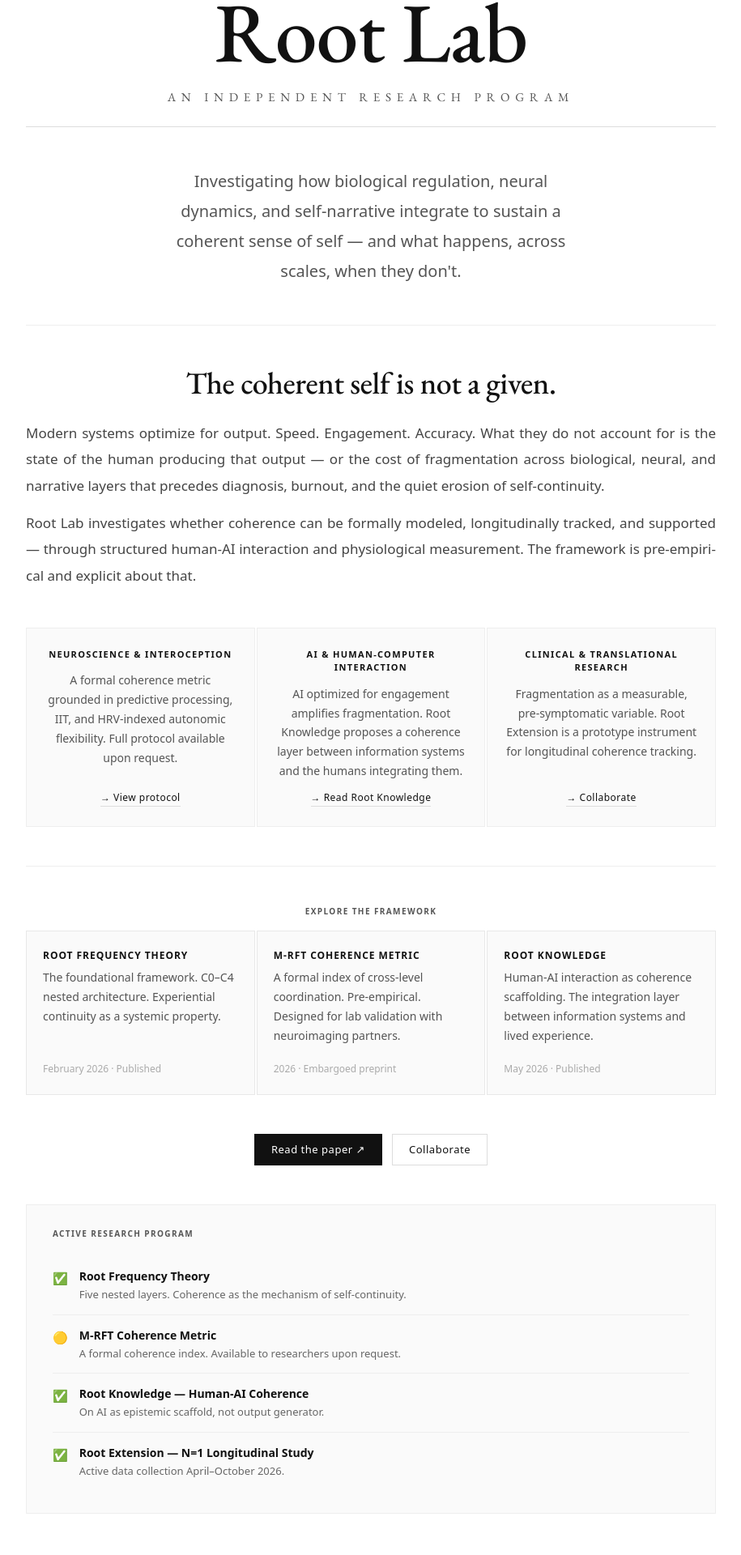
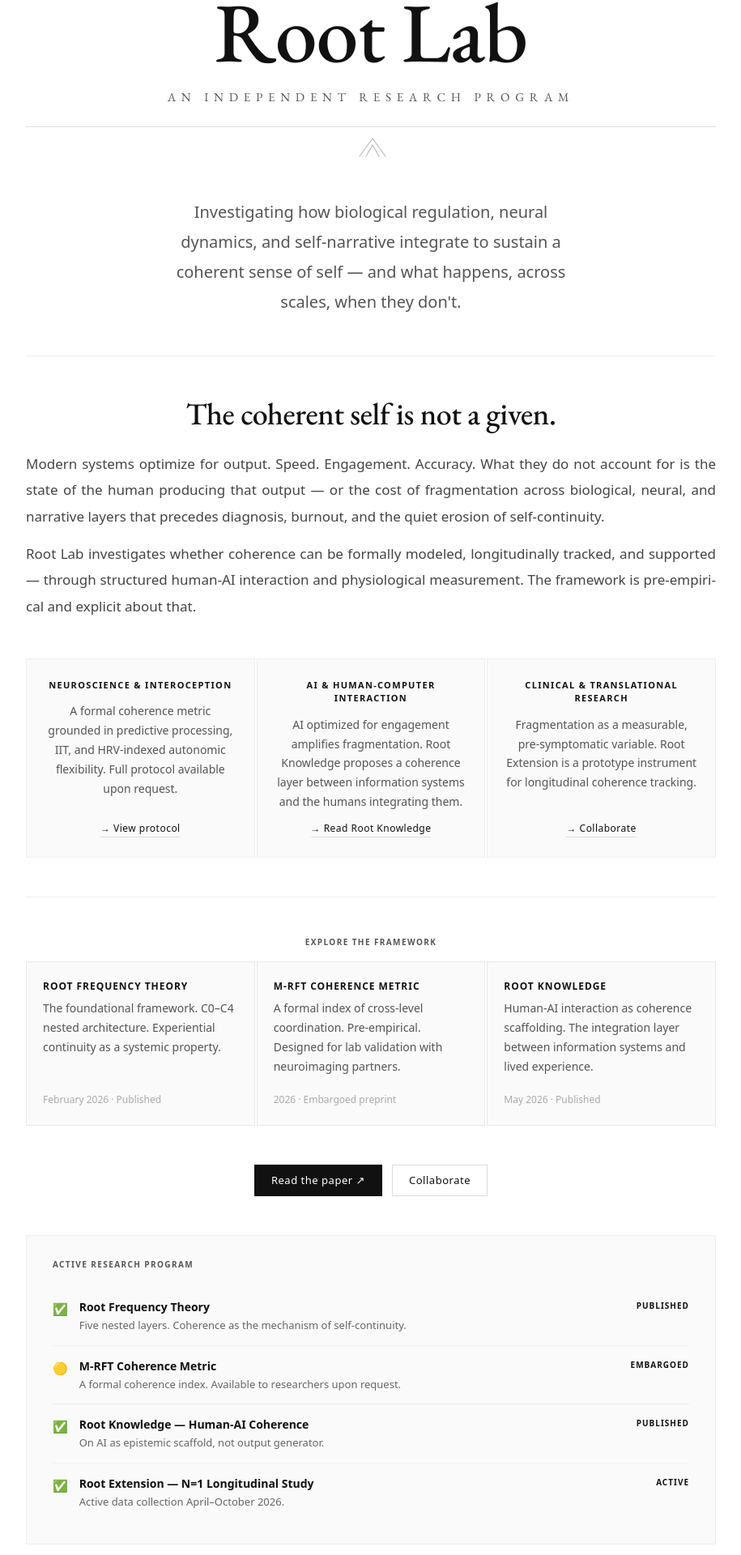
Before and after one commit to biaavanzo/avanzorft.github.io, a Next.js app: page / in a window 1280 px wide. Shown: the part 133-2053 px from the top of the page at 81% size, without its empty margins (182-1097 px from the left). Built offline with nearby package versions, Linux system fonts and the light colour scheme.

Commit message:
root symbol, status tag right

```diff
--- a/app/page.tsx
+++ b/app/page.tsx
@@ -55,6 +55,14 @@ export default function Home() {
           color: #555; text-transform: uppercase;
         }
         .hero-divider { width: 100%; height: 1px; background: #ddd; margin-top: 24px; }
+        .hero-root {
+          display: flex; justify-content: flex-start;
+          margin-top: 10px; padding-left: 4px;
+        }
+        .hero-root svg {
+          width: 36px; height: 28px; stroke: #bbb; stroke-width: 1.2;
+          fill: none; stroke-linecap: round; stroke-linejoin: round;
+        }
         .hero-desc {
           margin-top: 48px; color: #444; line-height: 1.85; text-align: center;
           width: 100%; max-width: 580px; margin-left: auto; margin-right: auto; padding: 0 24px;
@@ -65,8 +73,7 @@ export default function Home() {
           font-family: 'EB Garamond', Georgia, serif;
           font-size: clamp(28px, 4vw, 38px);
           font-weight: 500; color: #111; margin-bottom: 24px;
-          letter-spacing: -0.01em; line-height: 1.2;
-          text-align: center;
+          letter-spacing: -0.01em; line-height: 1.2; text-align: center;
         }
         .problem-block p {
           font-size: 17px; line-height: 1.9; color: #444;
@@ -91,9 +98,8 @@ export default function Home() {
         }
         .audience-text { font-size: 14px; line-height: 1.7; color: #555; font-family: system-ui; flex: 1; }
         .audience-link-text {
-          font-size: 12px; color: #111;
-          font-family: system-ui; letter-spacing: 0.04em;
-          border-bottom: 1px solid #ddd; padding-bottom: 1px;
+          font-size: 12px; color: #111; font-family: system-ui;
+          letter-spacing: 0.04em; border-bottom: 1px solid #ddd; padding-bottom: 1px;
         }
         .cards-section { margin-bottom: 0; }
         .cards-label {
@@ -145,6 +151,12 @@ export default function Home() {
         .status-row-left { display: flex; flex-direction: column; gap: 3px; flex: 1; }
         .status-title { font-size: 14px; color: #111; font-family: system-ui; font-weight: 700; }
         .status-desc { font-size: 13px; color: #666; font-family: system-ui; line-height: 1.5; }
+        .status-tag {
+          font-size: 10px; font-weight: 700; color: #111;
+          font-family: system-ui; letter-spacing: 0.1em;
+          text-transform: uppercase; white-space: nowrap;
+          flex-shrink: 0; margin-top: 2px;
+        }
         @media (max-width: 640px) {
           .header-inner { flex-direction: column; gap: 10px; padding: 12px 0; }
           main { padding-top: 100px; }
@@ -173,6 +185,12 @@ export default function Home() {
               <span className="hero-subtitle">An Independent Research Program</span>
             </div>
             <div className="hero-divider" />
+            <div className="hero-root">
+              <svg viewBox="0 0 36 28" xmlns="http://www.w3.org/2000/svg">
+                <polyline points="2,26 18,4 34,26" />
+                <polyline points="10,26 18,12 26,26" />
+              </svg>
+            </div>
           </div>
           <p className="hero-desc" style={{ fontSize: 20, fontWeight: 400, color: "#555" }}>
             Investigating how biological regulation, neural dynamics, and self-narrative integrate to sustain a coherent sense of self — and what happens, across scales, when they don&apos;t.
@@ -246,6 +264,7 @@ export default function Home() {
               <span className="status-title">Root Frequency Theory</span>
               <span className="status-desc">Five nested layers. Coherence as the mechanism of self-continuity.</span>
             </div>
+            <span className="status-tag">Published</span>
           </div>
 
           <div className="status-row">
@@ -254,6 +273,7 @@ export default function Home() {
               <span className="status-title">M-RFT Coherence Metric</span>
               <span className="status-desc">A formal coherence index. Available to researchers upon request.</span>
             </div>
+            <span className="status-tag">Embargoed</span>
           </div>
 
           <div className="status-row">
@@ -262,6 +282,7 @@ export default function Home() {
               <span className="status-title">Root Knowledge — Human-AI Coherence</span>
               <span className="status-desc">On AI as epistemic scaffold, not output generator.</span>
             </div>
+            <span className="status-tag">Published</span>
           </div>
 
           <div className="status-row">
@@ -270,6 +291,7 @@ export default function Home() {
               <span className="status-title">Root Extension — N=1 Longitudinal Study</span>
               <span className="status-desc">Active data collection April–October 2026.</span>
             </div>
+            <span className="status-tag">Active</span>
           </div>
         </div>
 
```
Lines whose indentation alone changed are shown as unchanged.
